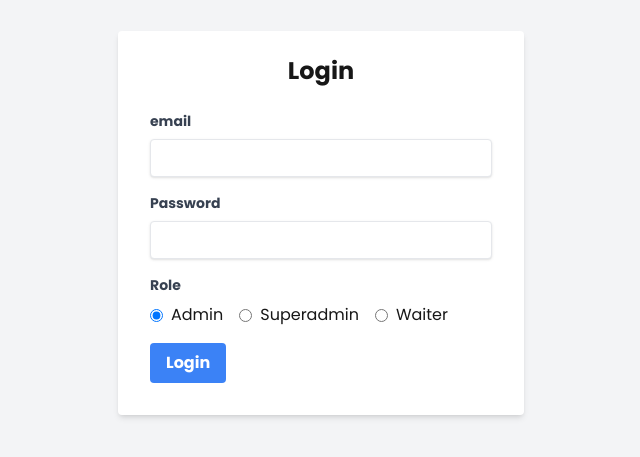
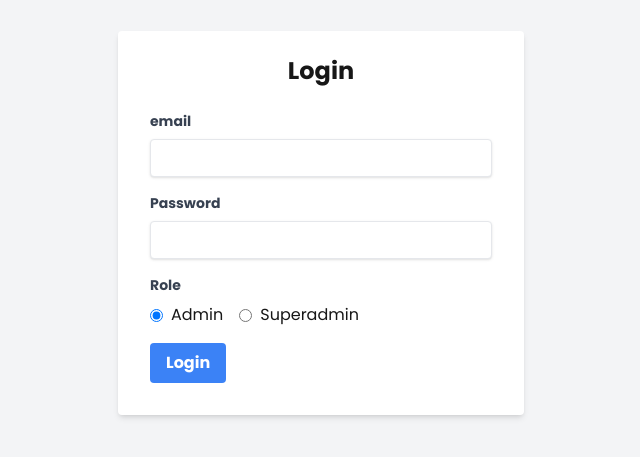
Before and after one commit to NousInfotech/Tipeasy, a Next.js app: page /login in a window 1280 px wide. Shown: the part 169-626 px from the top of the page, without its empty margins (319-959 px from the left). Built offline with nearby package versions, Linux system fonts and the light colour scheme; no server answers.

Commit message:
Removed Waiter from the login

```diff
--- a/src/app/login/page.tsx
+++ b/src/app/login/page.tsx
@@ -26,7 +26,7 @@ const LoginPage = () => {
 
     const [formemail, setFormEmail] = useState('');
     const [password, setPassword] = useState('');
-    const [role, setRole] = useState<'admin' | 'superadmin' | 'waiter'>('admin');
+    const [role, setRole] = useState<'admin' | 'superadmin'>('admin');
     const [error, setError] = useState('');
 
     // In your login logic:
@@ -45,9 +45,7 @@ const LoginPage = () => {
 
             // Redirect to the appropriate dashboard based on role
 
-            if (role === 'waiter') {
-                router.push('/dashboard/waiter');
-            } else if (role === 'admin') {
+            if (role === 'admin') {
                 const admin = await getAdminIdByEmail(email as string) as IUser;
                 const { restaurantId } = admin;
 
@@ -111,14 +109,14 @@ const LoginPage = () => {
                 <div className="mb-4">
                     <label className="block text-gray-700 text-sm font-bold mb-2">Role</label>
                     <div className="flex space-x-4">
-                        {['admin', 'superadmin', 'waiter'].map((option) => (
+                        {['admin', 'superadmin'].map((option) => (
                             <label key={option} className="flex items-center">
                                 <input
                                     type="radio"
                                     name="role"
                                     value={option}
                                     checked={role === option}
-                                    onChange={() => setRole(option as 'admin' | 'superadmin' | 'waiter')}
+                                    onChange={() => setRole(option as 'admin' | 'superadmin')}
                                     className="mr-2"
                                 />
                                 {option.charAt(0).toUpperCase() + option.slice(1)}
```
